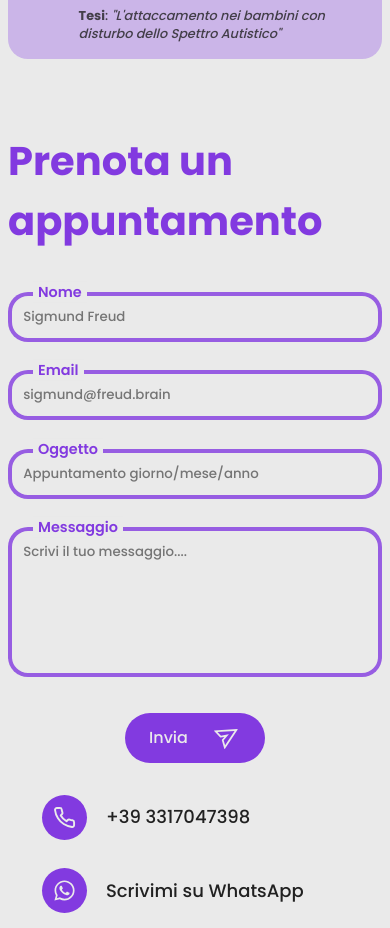
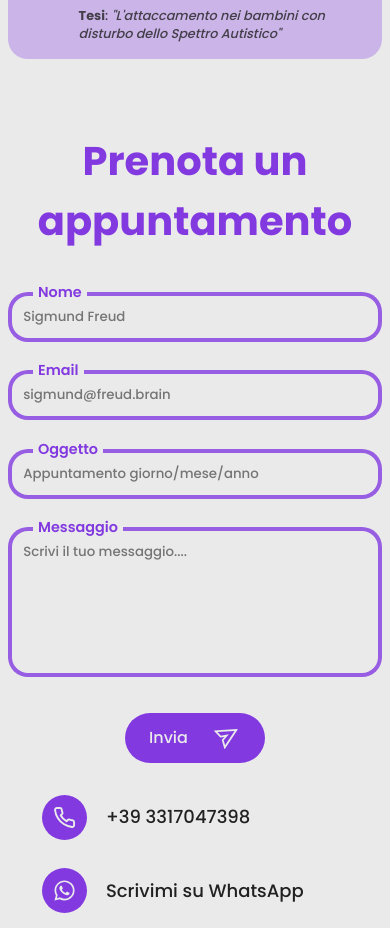
Before and after one commit to gcarda99/psycologist-portfolio, a React (Vite) app: page / in a window 390 px wide. Shown: the part 3660-4588 px from the top of the page. Built offline with nearby package versions, Linux system fonts and the light colour scheme; no server answers; a web font is replaced by a local one.

Commit message:
fix: center h1 title on all mobile/tablet screens

```diff
--- a/src/components/Contacts/Contacts.css
+++ b/src/components/Contacts/Contacts.css
@@ -264,7 +264,7 @@
     }
 }
 
-/* ── Tablet ─────────────────────────────────────────────── */
+/* ── Tablet + Mobile ──────────────────────────────────────── */
 @media screen and (max-width: 992px) {
     .contacts--img {
         display: none;
@@ -273,6 +273,8 @@
     .contacts--container h1 {
         font-size: 3rem;
         margin-bottom: 30px;
+        text-align: center;
+        width: 100%;
     }
 
     .contacts--container {
@@ -348,6 +350,8 @@
     .contacts--container h1 {
         font-size: 2.5rem;
         margin-bottom: 20px;
+        text-align: center;
+        width: 100%;
     }
 
     .contacts--container {
```
